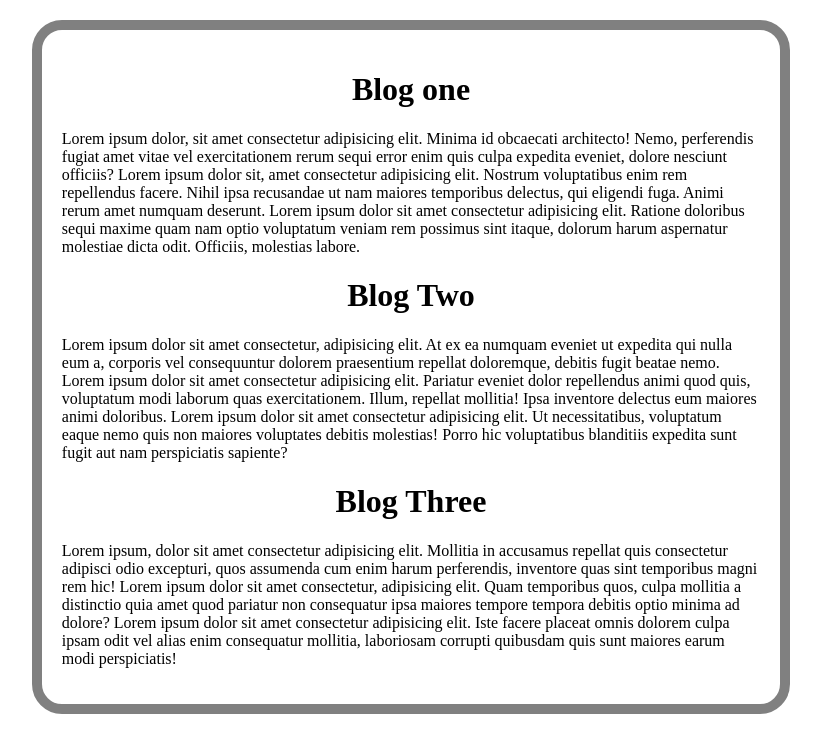
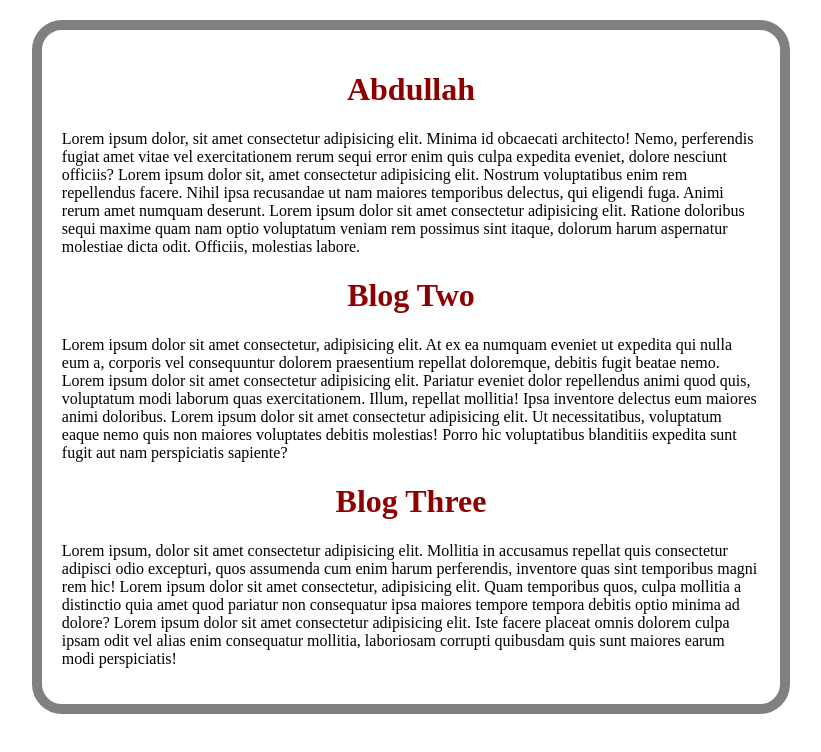
Before and after one commit to Razib9876/my-second-github-repo, a plain HTML site: page index.html in a window 1280 px wide. Shown: the whole page, without its empty margins (229-1050 px from the left). Drawn offline with Linux system fonts and the light colour scheme.

Commit message:
color abdullah

```diff
--- a/index.css
+++ b/index.css
@@ -1,6 +1,7 @@
 
 .header{
     text-align: center;
+    color: #8e0101;
 }
 .div{
     border: 10px solid rgb(128, 128, 128);
--- a/index.html
+++ b/index.html
@@ -8,7 +8,7 @@
 </head>
 <body>
     <div class="div">
-        <h1 class="header">Blog one</h1>
+        <h1 class="header">Abdullah</h1>
         <p>
             Lorem ipsum dolor, sit amet consectetur adipisicing elit. Minima id obcaecati architecto! Nemo, perferendis fugiat amet vitae vel exercitationem rerum sequi error enim quis culpa expedita eveniet, dolore nesciunt officiis?
             Lorem ipsum dolor sit, amet consectetur adipisicing elit. Nostrum voluptatibus enim rem repellendus facere. Nihil ipsa recusandae ut nam maiores temporibus delectus, qui eligendi fuga. Animi rerum amet numquam deserunt.
```
